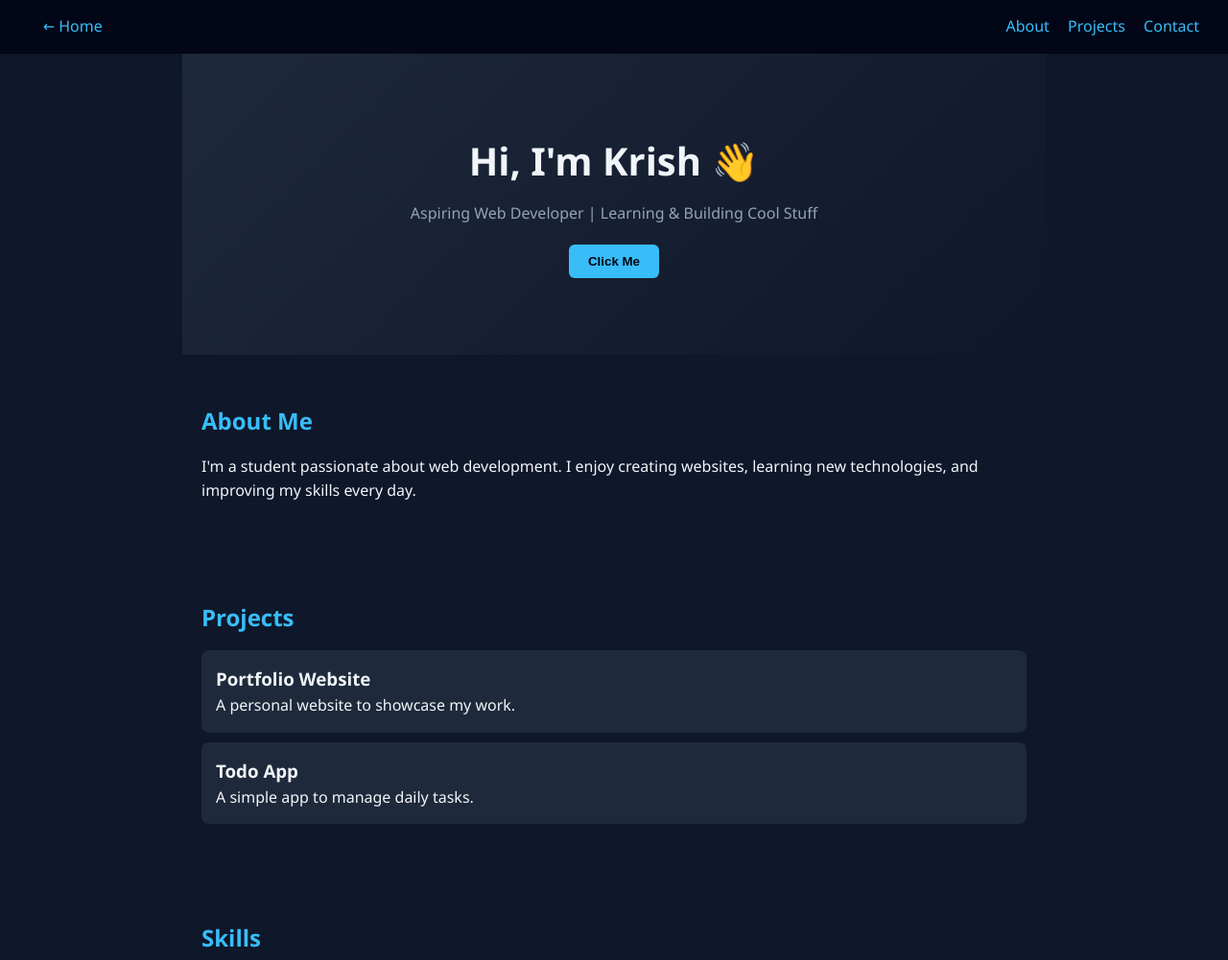
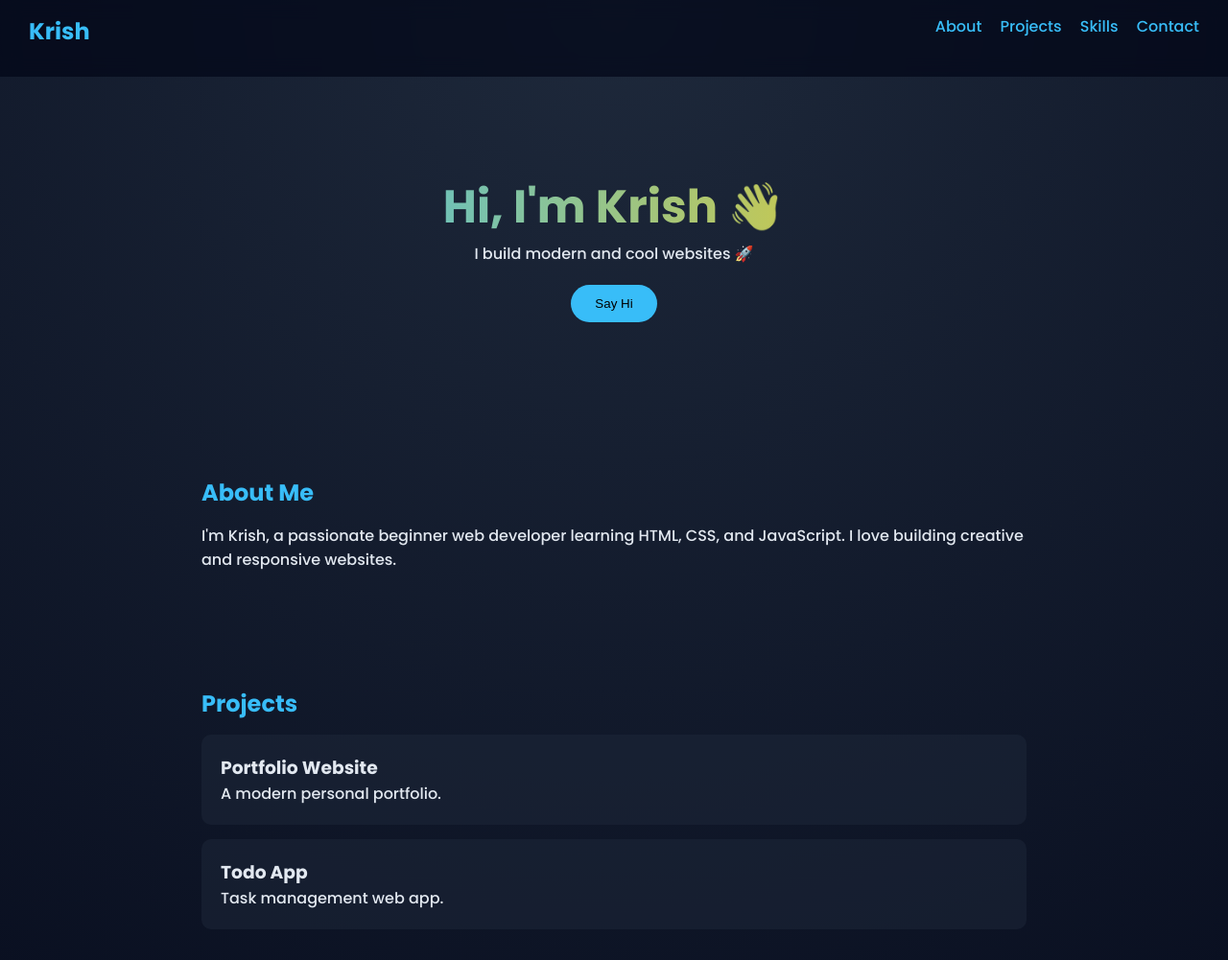
Before and after one commit to diyora13/Website, a plain HTML site: page krish/index.html in a window 1280 px wide. Shown: the top 1001 px of the page at 96% size. Drawn offline with Linux system fonts and the light colour scheme.

Commit message:
task 2 done!

```diff
--- a/krish/index.html
+++ b/krish/index.html
@@ -3,17 +3,23 @@
 <head>
   <meta charset="UTF-8" />
   <meta name="viewport" content="width=device-width, initial-scale=1.0" />
-  <title>Krish</title>
+  <title>Krish | Portfolio</title>
+
+  <!-- Google Font -->
+  <link href="https://fonts.googleapis.com/css2?family=Poppins:wght@300;500;700&display=swap" rel="stylesheet">
+
   <link rel="stylesheet" href="style.css" />
 </head>
 <body>
 
+  <!-- NAVBAR -->
   <header>
     <nav class="navbar">
-      <a href="../index.html" class="back-link">← Home</a>
+      <h2 class="logo">Krish</h2>
       <div>
         <a href="#about">About</a>
         <a href="#projects">Projects</a>
+        <a href="#skills">Skills</a>
         <a href="#contact">Contact</a>
       </div>
     </nav>
@@ -21,33 +27,36 @@
 
   <main>
 
-    <!-- HERO SECTION -->
+    <!-- HERO -->
     <section class="hero">
-      <h1>Hi, I'm Krish 👋</h1>
-      <p>Aspiring Web Developer | Learning & Building Cool Stuff</p>
-      <button onclick="sayHello()">Click Me</button>
+      <h1 id="typing"></h1>
+      <p>I build modern and cool websites 🚀</p>
+      <button onclick="sayHello()">Say Hi</button>
     </section>
 
     <!-- ABOUT -->
     <section id="about">
       <h2>About Me</h2>
       <p>
-        I'm a student passionate about web development. I enjoy creating websites,
-        learning new technologies, and improving my skills every day.
+        I'm Krish, a passionate beginner web developer learning HTML, CSS, and JavaScript.
+        I love building creative and responsive websites.
       </p>
     </section>
 
     <!-- PROJECTS -->
     <section id="projects">
       <h2>Projects</h2>
+
       <div class="project-card">
         <h3>Portfolio Website</h3>
-        <p>A personal website to showcase my work.</p>
+        <p>A modern personal portfolio.</p>
       </div>
+
       <div class="project-card">
         <h3>Todo App</h3>
-        <p>A simple app to manage daily tasks.</p>
+        <p>Task management web app.</p>
       </div>
+
     </section>
 
     <!-- SKILLS -->
@@ -62,24 +71,34 @@
 
     <!-- CONTACT -->
     <section id="contact">
-      <h2>Contact Me</h2>
+      <h2>Contact</h2>
       <p>Email: krish@example.com</p>
-      <p>Phone: +91 12345 67890</p>
     </section>
 
   </main>
 
   <footer>
-    <p>© 2026 Krish. All rights reserved.</p>
+    <p>© 2026 Krish</p>
   </footer>
 
-  <script src="script.js"></script>
+  <!-- JS -->
+  <script>
+    // Button click
+    function sayHello() {
+      alert("Hey Krish! Keep going 🔥");
+    }
 
-  <!-- SIMPLE SCRIPT -->
-  <script>
-    function sayHello() {
-      alert("Hello Krish! 🚀 Keep building!");
+    // Typing effect
+    const text = "Hi, I'm Krish 👋";
+    let i = 0;
+    function typingEffect() {
+      if (i < text.length) {
+        document.getElementById("typing").innerHTML += text.charAt(i);
+        i++;
+        setTimeout(typingEffect, 80);
+      }
     }
+    typingEffect();
   </script>
 
 </body>
--- a/krish/style.css
+++ b/krish/style.css
@@ -7,73 +7,83 @@
 
 /* BODY */
 body {
-  font-family: 'Segoe UI', Tahoma, Geneva, Verdana, sans-serif;
-  background: #0f172a;
-  color: #f1f5f9;
-  line-height: 1.6;
+  font-family: 'Poppins', sans-serif;
+  background: radial-gradient(circle at top, #1e293b, #020617);
+  color: #e2e8f0;
 }
 
 /* NAVBAR */
 .navbar {
   display: flex;
   justify-content: space-between;
-  align-items: center;
-  background: #020617;
   padding: 15px 30px;
+  backdrop-filter: blur(10px);
+  background: rgba(2, 6, 23, 0.7);
   position: sticky;
   top: 0;
 }
 
+.logo {
+  color: #38bdf8;
+}
+
 .navbar a {
   color: #38bdf8;
+  margin-left: 15px;
   text-decoration: none;
-  margin-left: 15px;
-  font-weight: 500;
+  position: relative;
 }
 
-.navbar a:hover {
-  color: #facc15;
+.navbar a::after {
+  content: "";
+  width: 0%;
+  height: 2px;
+  background: #facc15;
+  position: absolute;
+  bottom: -4px;
+  left: 0;
+  transition: 0.3s;
+}
+
+.navbar a:hover::after {
+  width: 100%;
 }
 
 /* HERO */
 .hero {
   text-align: center;
-  padding: 80px 20px;
-  background: linear-gradient(135deg, #1e293b, #0f172a);
+  padding: 100px 20px;
 }
 
 .hero h1 {
-  font-size: 2.5rem;
-  margin-bottom: 10px;
-}
-
-.hero p {
-  color: #94a3b8;
-  margin-bottom: 20px;
+  font-size: 3rem;
+  background: linear-gradient(90deg, #38bdf8, #facc15);
+  -webkit-background-clip: text;
+  color: transparent;
 }
 
 .hero button {
-  padding: 10px 20px;
+  margin-top: 20px;
+  padding: 12px 25px;
+  border-radius: 30px;
   border: none;
   background: #38bdf8;
-  color: #020617;
-  font-weight: bold;
-  border-radius: 6px;
   cursor: pointer;
   transition: 0.3s;
 }
 
 .hero button:hover {
-  background: #0ea5e9;
+  transform: scale(1.1);
 }
 
 /* SECTIONS */
 section {
-  padding: 50px 20px;
   max-width: 900px;
   margin: auto;
+  padding: 60px 20px;
 }
 
+/* HEADINGS */
 h2 {
   margin-bottom: 15px;
   color: #38bdf8;
@@ -81,16 +91,15 @@ h2 {
 
 /* PROJECTS */
 .project-card {
-  background: #1e293b;
-  padding: 15px;
-  margin-top: 10px;
-  border-radius: 8px;
-  transition: transform 0.3s, background 0.3s;
+  background: rgba(30, 41, 59, 0.5);
+  padding: 20px;
+  margin-top: 15px;
+  border-radius: 10px;
+  transition: 0.3s;
 }
 
 .project-card:hover {
-  transform: translateY(-5px);
-  background: #334155;
+  transform: translateY(-8px);
 }
 
 /* SKILLS */
@@ -98,7 +107,6 @@ h2 {
   display: flex;
   gap: 10px;
   list-style: none;
-  flex-wrap: wrap;
 }
 
 .skills-list li {
@@ -106,31 +114,11 @@ h2 {
   color: #020617;
   padding: 8px 12px;
   border-radius: 20px;
-  font-size: 14px;
-}
-
-/* CONTACT */
-#contact p {
-  margin: 5px 0;
 }
 
 /* FOOTER */
 footer {
   text-align: center;
   padding: 20px;
-  background: #020617;
-  margin-top: 30px;
-  color: #94a3b8;
+  margin-top: 40px;
 }
-
-/* RESPONSIVE */
-@media (max-width: 600px) {
-  .hero h1 {
-    font-size: 2rem;
-  }
-
-  .navbar {
-    flex-direction: column;
-    gap: 10px;
-  }
-}
```
